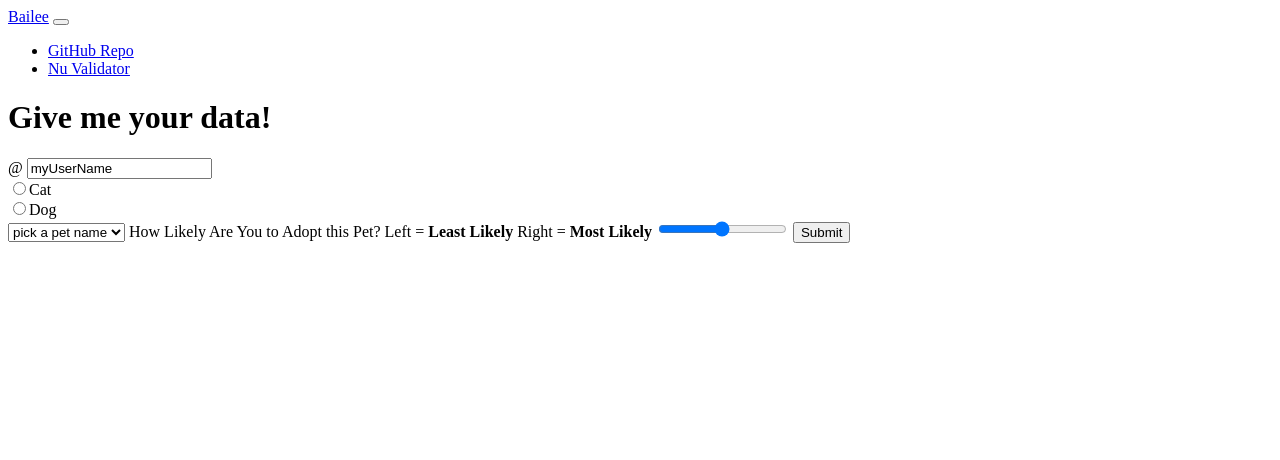
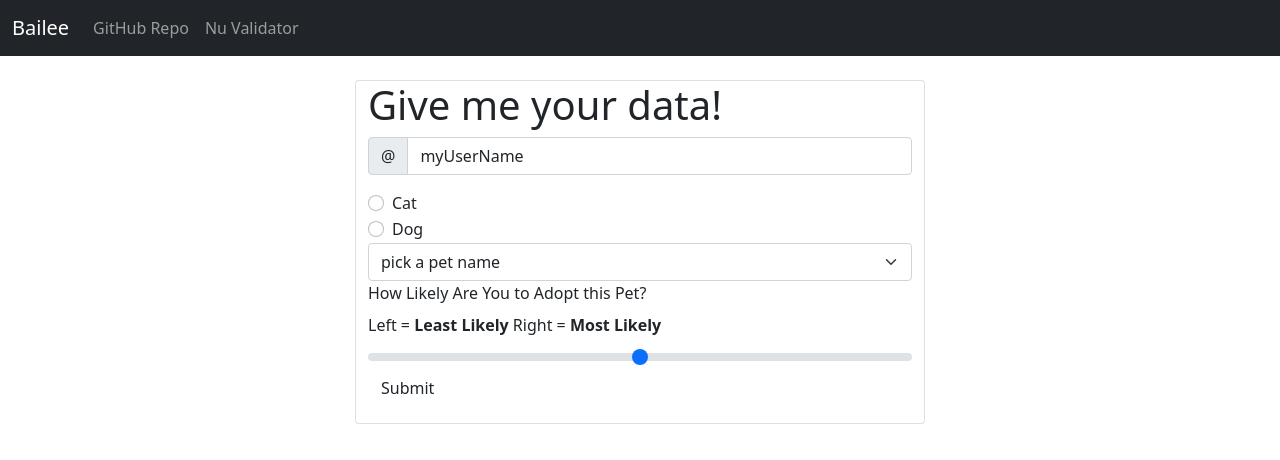
Before and after one commit to baileestrait/dev-harry-lab, a plain HTML site: page index.html in a window 1280 px wide. Drawn offline with nearby package versions, Linux system fonts and the light colour scheme.

Commit message:
Update index.html

```diff
--- a/index.html
+++ b/index.html
@@ -4,6 +4,7 @@
 // get the info, extract
 // try one: phone
  -->
+<link href="https://cdnjs.cloudflare.com/ajax/libs/bootstrap/5.0.2/css/bootstrap.min.css" rel="stylesheet" />
 <nav class="navbar navbar-expand-sm bg-dark navbar-dark">
     <div class="container-fluid">
       <a class="navbar-brand" href="#">Bailee</a>
```
